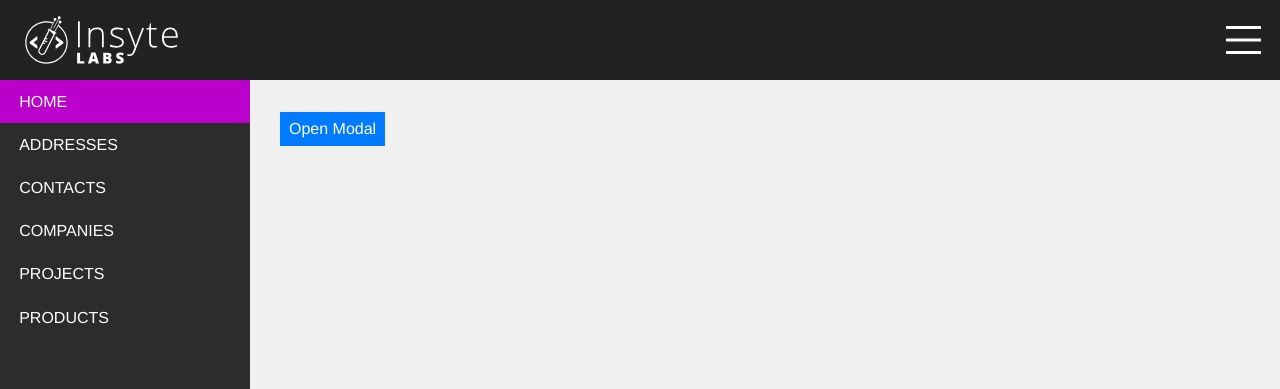
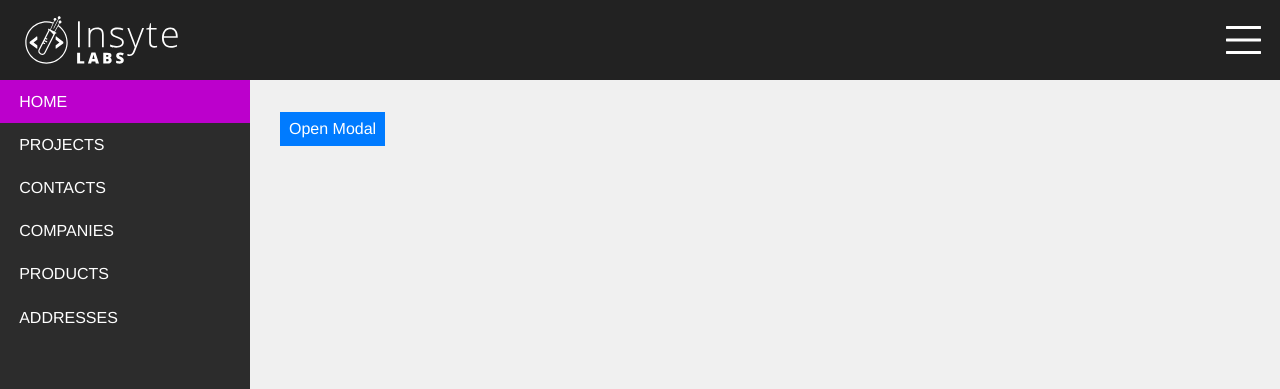
Before and after one commit to InsyteLabs/InsyteManagement, a Vue app: page / in a window 1280 px wide. Shown: the top 389 px of the page. Built offline with nearby package versions, Linux system fonts and the light colour scheme.

Commit message:
re-order nav items

```diff
--- a/src/components/Navigation.vue
+++ b/src/components/Navigation.vue
@@ -1,11 +1,11 @@
 <template>
     <nav :class="{ hidden: !visible }" id="nav">
         <router-link to="/">HOME</router-link>
-        <router-link to="/addresses">ADDRESSES</router-link>
+        <router-link to="/projects">PROJECTS</router-link>
         <router-link to="/contacts">CONTACTS</router-link>
         <router-link to="/companies">COMPANIES</router-link>
-        <router-link to="/projects">PROJECTS</router-link>
         <router-link to="/products">PRODUCTS</router-link>
+        <router-link to="/addresses">ADDRESSES</router-link>
     </nav>
 </template>
 
```
